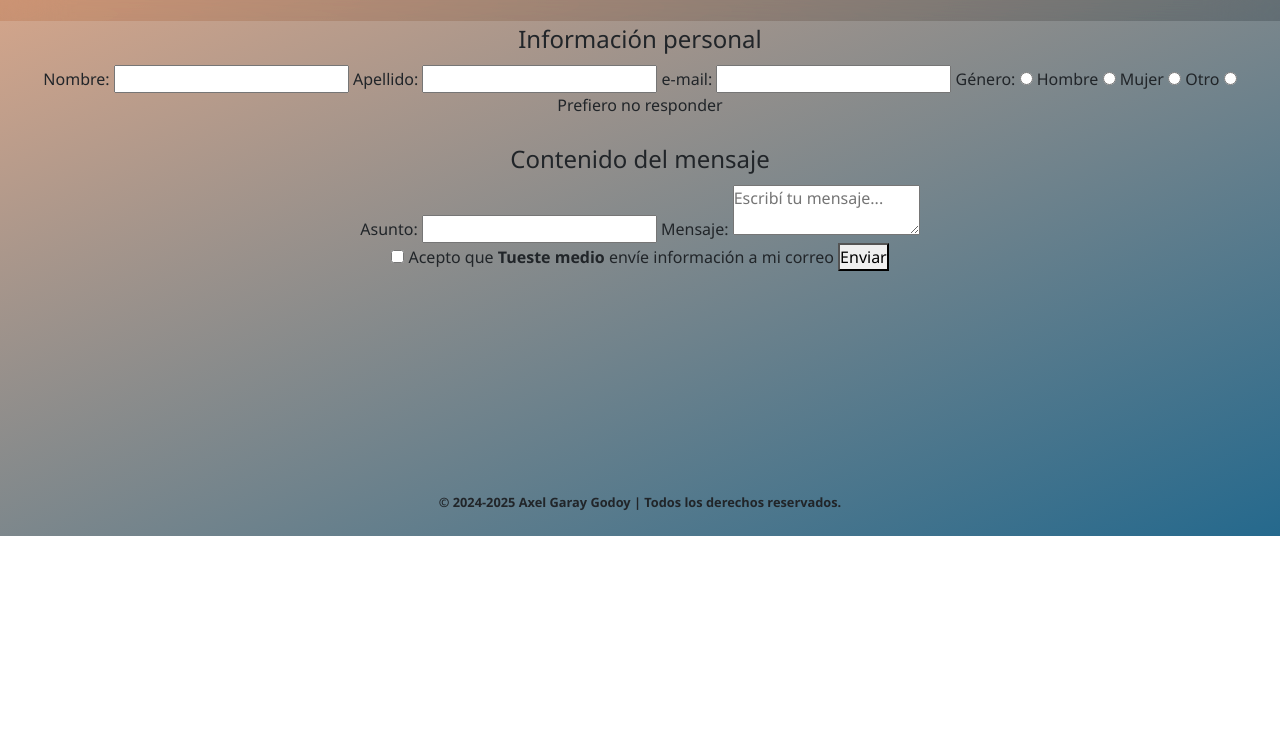
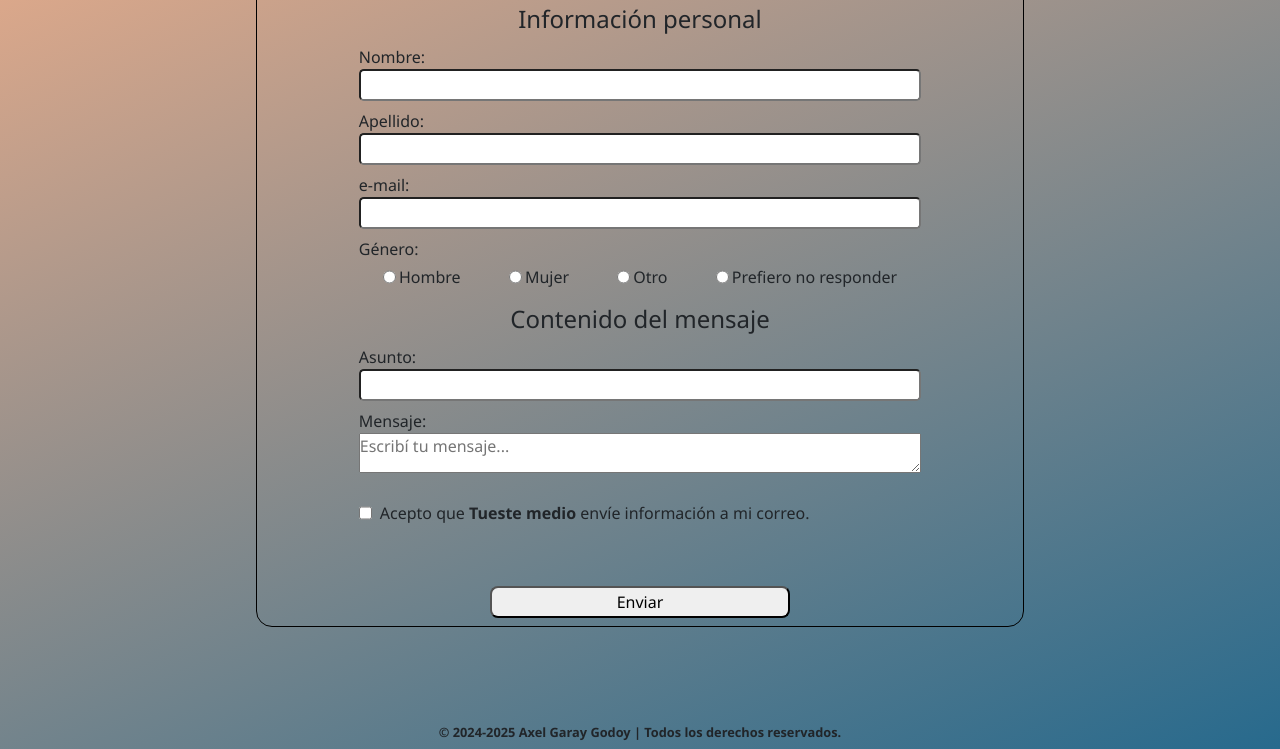
Before and after one commit to Gargodax/tueste-medio, a plain HTML site: page pages/contacto.html in a window 1280 px wide. Shown: the part 264-1013 px from the top of the page. Before the commit the page ends 800 px from the top, so only its background shows below. Drawn offline with nearby package versions, Linux system fonts and the light colour scheme.

Commit message:
Agregada sección de contacto

```diff
--- a/css/styles.css
+++ b/css/styles.css
@@ -331,7 +331,7 @@ article span p {
     position: relative;
 }
 
-.definition-list dl{
+.definition-list dl {
     mix-blend-mode: color-burn;
 }
 
@@ -339,19 +339,96 @@ article span p {
 /* main de contacto */
 
 .contact-main {
-    padding-top: 3.5em;
+    margin: 5em 0;
+    width: 90%;
+    padding: 0;
+    border: 1.5px solid black;
+    border-radius: 1em;
+    overflow: hidden;
+    place-self: center;
 }
 
 .contact-title {
     padding: .5em;
-    width: 100%;
-    position: sticky;
-    top: 3.2em;
-    justify-self: center;
     background: rgba(0, 0, 0, .2);
     backdrop-filter: blur(2em);
     mix-blend-mode: overlay;
     color: black;
+    font-size: 1.2em;
+}
+
+.contact-form form {
+    width: 100%;
+    padding: .5em;
+    display: flex;
+    flex-direction: column;
+    align-items: center;
+    justify-content: space-evenly;
+}
+
+.personal-info {
+    width: 100%;
+    display: flex;
+    flex-direction: column;
+    align-items: center;
+}
+
+fieldset span {
+    text-align: start;
+    width: 75%;
+    height: 4em;
+    display: flex;
+    flex-direction: column;
+}
+
+fieldset input {
+    height: 2em;
+    border-radius: .3em;
+}
+
+.gender {
+    display: flex;
+    flex-direction: row;
+    flex-wrap: wrap;
+    align-items: start;
+    justify-content: space-around;
+}
+
+.gender div {
+    display: flex;
+    align-items: center;
+}
+
+.gender div label {
+    margin-left: .2em;
+    font-size: 1em;
+}
+
+.msg-info {
+    width: 100%;
+    display: flex;
+    flex-direction: column;
+    align-items: center;
+}
+
+.msg-info textarea {
+    width: 100%;
+}
+
+.accept {
+    margin: .5em;
+    width: 75%;
+    display: flex;
+    flex-direction: row;
+    align-items: center;
+    gap: .5em;
+}
+
+.contact-form form button {
+    place-self: center;
+    width: 40%;
+    height: 2em;
+    border-radius: .5em;
 }
 
 /* ------------------- Estilos de sección footer ------------------- */
@@ -517,6 +594,10 @@ footer p {
         grid-column-start: span 12;
         grid-row-start: span 2;
     }
+
+    .contact-main {
+        width: 75%;
+    }
 }
 
 /* Pantallas grandes*/
@@ -568,8 +649,6 @@ footer p {
 
     .gallery img {
         min-width: 100%;
-        /* animation: appear linear;
-        animation-timeline: view(); */
     }
 
     .img-container:nth-child(1) {
@@ -674,4 +753,7 @@ footer p {
         grid-row-start: span 1;
     }
 
+    .contact-main {
+        width: 60%;
+    }
 }
--- a/pages/contacto.html
+++ b/pages/contacto.html
@@ -52,50 +52,71 @@
     <main class="contact-main">
         <section class="contact-title">
             <h1>Conecta con nosotros</h1>
-            <p>En este espacio podrás contactarte para sugerir cambios o mejoras, brindar ideas, hacer pedidos o simplemente
-                expresarte y contarnos qué opinas de este espacio. ¡Esperamos tus mensajes!
+            <p>Aquí podrás contactarte para sugerir cambios o mejoras, brindar ideas, hacer pedidos o
+                simplemente expresarte y contarnos qué opinas de este espacio. ¡Esperamos tus mensajes!
             </p>
         </section>
         <section class="contact-form">
             <form action="" method="post">
 
-                <fieldset>
+                <fieldset class="personal-info">
 
                     <legend>Información personal</legend>
 
+                    <span>
                         <label for="nombre">Nombre:</label>
                         <input type="text" id="nombre">
-
+                    </span>
+                    <span>
                         <label for="apellido">Apellido:</label>
                         <input type="text" id="apellido">
-
+                    </span>
+                    <span>
                         <label for="email" method="post">e-mail:</label>
                         <input type="email" id="email">
-
+                    </span>
+                    <span>
                         <label for="genero">Género:</label>
+                        <div class="gender">
+                            <div>
                                 <input type="radio" name="genero" id="hombre" value="hombre">
                                 <label for="hombre">Hombre</label>
+                            </div>
+                            <div>
                                 <input type="radio" name="genero" id="mujer" value="mujer">
                                 <label for="mujer">Mujer</label>
+                            </div>
+                            <div>
                                 <input type="radio" name="genero" id="otro" value="otro">
                                 <label for="otro">Otro</label>
+                            </div>
+                            <div>
                                 <input type="radio" name="genero" id="noResponde" value="noResponde">
                                 <label for="noResponde">Prefiero no responder</label>
+                            </div>
+                        </div>
+                    </span>
 
                 </fieldset>
-                <br>
-                <fieldset>
+
+                <fieldset class="msg-info">
+
                     <legend>Contenido del mensaje</legend>
-
+                    <span>
                         <label for="asunto">Asunto:</label>
                         <input type="text" id="asunto">
-
+                    </span>
+                    <span>
                         <label for="mensaje">Mensaje:</label>
                         <textarea id="mensaje" placeholder="Escribí tu mensaje..."></textarea>
+                    </span>
+                    <span class="accept">
+                        <input type="checkbox" name="acepta" id="acepta">
+                        <label for="acepta">Acepto que <b>Tueste medio</b> envíe información a mi correo.</label>
+                    </span>
 
                 </fieldset>
-                <input type="checkbox" name="acepta" id="acepta">
-                <label for="acepta">Acepto que <b>Tueste medio</b> envíe información a mi correo</label>
+                <hr>
                 <button type="submit">Enviar</button>
             </form>
         </section>
```
Lines whose indentation alone changed are shown as unchanged.
